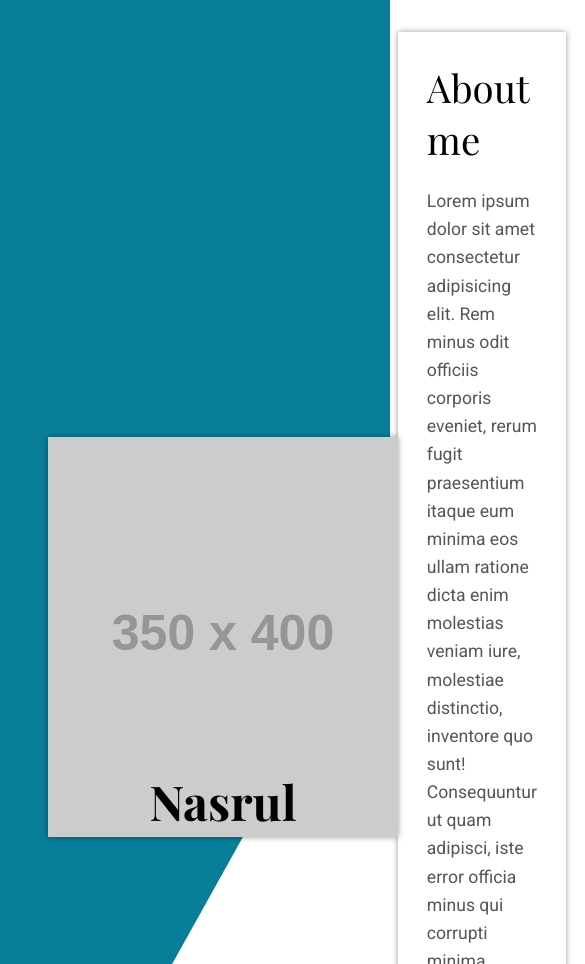
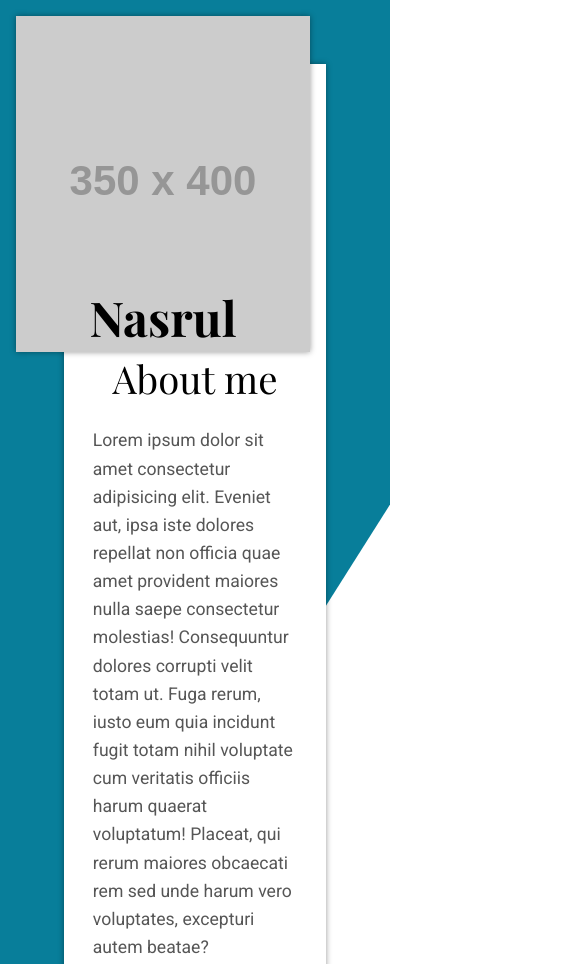
Before and after one commit to feddevv/top-homepage, a website: page src/index.html in a window 390 px wide. Shown: the top 964 px of the page, 585 px wide, since content can reach past the window. Drawn offline with nearby package versions, Linux system fonts and the light colour scheme; placeholder pictures from the web are drawn by us; a web font is replaced by a local one.

Commit message:
fix: update hero section text and styles for better responsiveness

```diff
--- a/src/index.html
+++ b/src/index.html
@@ -30,12 +30,13 @@
         <div class="hero-text-wrapper">
           <h2>About me</h2>
           <p>
-            Lorem ipsum dolor sit amet consectetur adipisicing elit. Rem minus
-            odit officiis corporis eveniet, rerum fugit praesentium itaque eum
-            minima eos ullam ratione dicta enim molestias veniam iure, molestiae
-            distinctio, inventore quo sunt! Consequuntur ut quam adipisci, iste
-            error officia minus qui corrupti minima dolorem distinctio, dolorum
-            quod, sunt ipsum.
+            Lorem ipsum dolor sit amet consectetur adipisicing elit. Eveniet
+            aut, ipsa iste dolores repellat non officia quae amet provident
+            maiores nulla saepe consectetur molestias! Consequuntur dolores
+            corrupti velit totam ut. Fuga rerum, iusto eum quia incidunt fugit
+            totam nihil voluptate cum veritatis officiis harum quaerat
+            voluptatum! Placeat, qui rerum maiores obcaecati rem sed unde harum
+            vero voluptates, excepturi autem beatae?
           </p>
           <div class="icons">
             <a href="https://github.com/">
--- a/src/styles/hero.css
+++ b/src/styles/hero.css
@@ -26,10 +26,15 @@
 .hero-image-wrapper {
   position: relative;
   box-shadow: var(--shadow);
+
+  flex: 0 1 auto;
+  min-width: 0;
 }
 
 .hero-image-wrapper img {
   display: block;
+  max-width: 100%;
+  height: auto;
 }
 
 .hero-image-wrapper h1 {
@@ -45,9 +50,12 @@
   background-color: white;
   padding: 1.8rem;
   box-shadow: var(--shadow);
+
+  flex: 1;
 }
 
 .hero-text-wrapper h2 {
+  font-size: clamp(2rem, 2.4rem, 10rem);
   margin-bottom: 1.4rem;
 }
 
@@ -67,3 +75,26 @@
 .hero-text-wrapper .icons :nth-child(2) {
   margin-right: 0.5rem;
 }
+
+.hero-text-image-wrapper {
+  display: none;
+}
+
+@media (max-width: 1000px) {
+  .hero-content {
+    display: block;
+    position: relative;
+  }
+
+  .hero-image-wrapper {
+    float: left;
+    margin-right: 1rem;
+    margin-left: -3rem;
+    margin-top: -3rem;
+  }
+
+  .hero-text-wrapper h2 {
+    margin-top: 4rem;
+    text-align: center;
+  }
+}
--- a/src/styles/main.css
+++ b/src/styles/main.css
@@ -20,7 +20,7 @@ body {
 header,
 main,
 footer {
-  padding: 2rem 3rem;
+  padding: 4rem 4rem;
 }
 
 h1,
--- a/src/styles/projects.css
+++ b/src/styles/projects.css
@@ -44,3 +44,15 @@
 .project-title-line .icons > :nth-child(1) {
   margin-right: 0.5rem;
 }
+
+@media (max-width: 1000px) {
+  .projects-container {
+    grid-template-columns: repeat(2, minmax(200px, 1fr));
+  }
+}
+
+@media (max-width: 565px) {
+  .projects-container {
+    grid-template-columns: minmax(200px, 1fr);
+  }
+}
```
